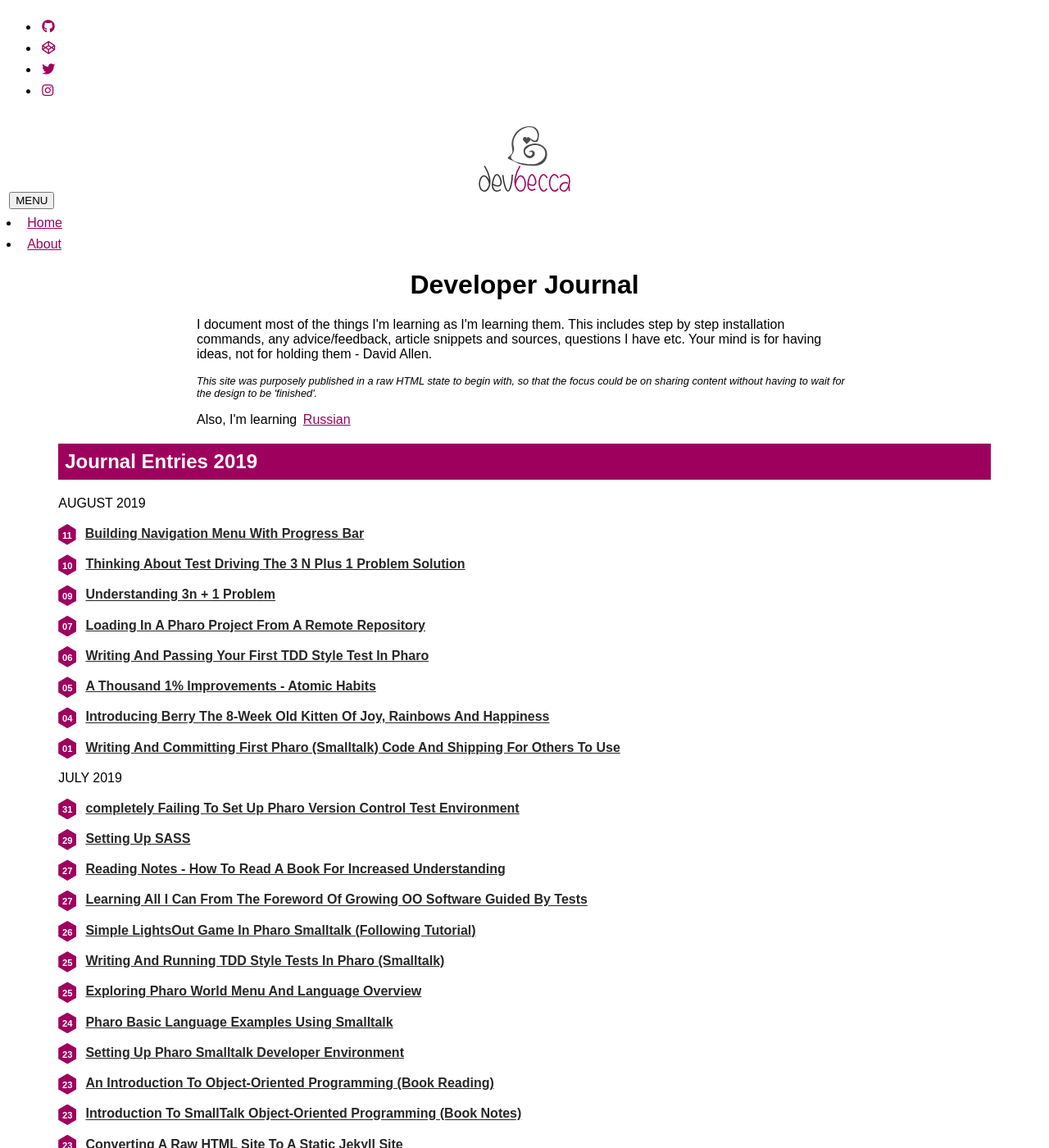
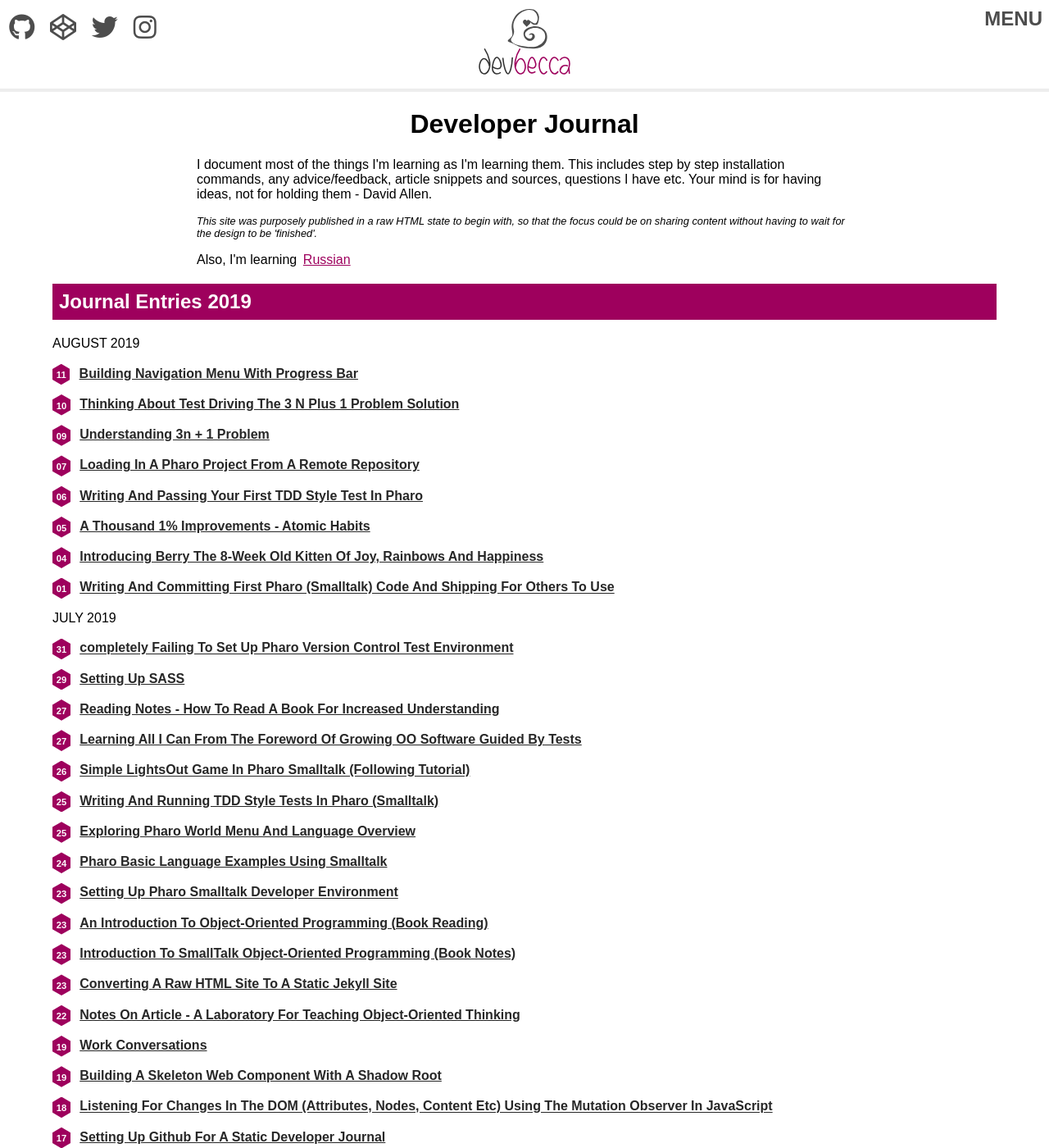
Before and after one commit to Becca9941/Becca9941.github.io, a Jekyll site: the page built from index.html, in a window 1280 px wide and 1400 px high. Shown: the whole window at 82% size. Built offline with Jekyll 4.4.1, drawn with Linux system fonts in a browser that asks for light colours; nearby versions of some CDN libraries.

Commit message:
in progress converting site css to sass

```diff
--- /dev/null
+++ b/css/style.css
@@ -0,0 +1,83 @@
+.social-media {
+  width: max-content;
+  padding: 0;
+  margin: 0; }
+  .social-media li {
+    list-style-type: none; }
+    .social-media li:first-child:hover a {
+      color: #9DFA94; }
+    .social-media li:nth-child(2):hover a {
+      color: #FFBAF3; }
+    .social-media li:nth-child(3):hover a {
+      color: #BAF2FF; }
+    .social-media li:last-child:hover a {
+      color: #FFC39F; }
+  .social-media a {
+    text-decoration: none;
+    color: #4d4d4d; }
+    .social-media a:hover {
+      background: none; }
+  .social-media__icon {
+    display: inline-block;
+    font-size: 2rem; }
+    .social-media__icon:not(:last-child) {
+      margin-right: .5rem; }
+
+.navigation {
+  margin: 0;
+  display: flex;
+  justify-content: space-between;
+  position: sticky;
+  top: 0;
+  background-color: white;
+  height: 6.5rem;
+  padding-top: .5rem;
+  z-index: 1000; }
+  .navigation a {
+    background: none; }
+  .navigation .social-media {
+    padding-left: .5rem; }
+    .navigation .social-media i {
+      transition: color .3s ease; }
+  .navigation .logo {
+    position: absolute;
+    left: 50%;
+    transform: translate(-50%);
+    width: 7rem; }
+  .navigation .show-site-links {
+    background-color: white;
+    color: #4d4d4d;
+    border: none;
+    outline: transparent;
+    text-transform: uppercase;
+    font-size: 1.5rem;
+    font-weight: bold;
+    height: 1.5rem;
+    cursor: pointer;
+    padding-right: .5rem; }
+    .navigation .show-site-links:hover span:first-child {
+      color: #9DFA94; }
+    .navigation .show-site-links:hover span:nth-child(2) {
+      color: #FFBAF3; }
+    .navigation .show-site-links:hover span:nth-child(3) {
+      color: #BAF2FF; }
+    .navigation .show-site-links:hover span:last-child {
+      color: #FFC39F; }
+    .navigation .show-site-links span {
+      transition: color .3s ease; }
+
+.progress {
+  position: absolute;
+  bottom: 0;
+  width: 100%;
+  background-color: rgba(77, 77, 77, 0.1); }
+  .progress .bar {
+    width: 1%;
+    height: 4px;
+    background: repeating-linear-gradient(45deg, white, white, 4px, #9e005d 4px, #9e005d 8px); }
+
+body {
+  margin: 0; }
+
+.hidden {
+  display: none; }
--- a/css/stylesheet.css
+++ b/css/stylesheet.css
@@ -41,12 +41,6 @@ a:hover {
 
 li {
   padding-top: .5rem;
-}
-
-.logo {
-  width: 7rem;
-  display: block;
-  margin: 0 auto;
 }
 
 .note {
```
